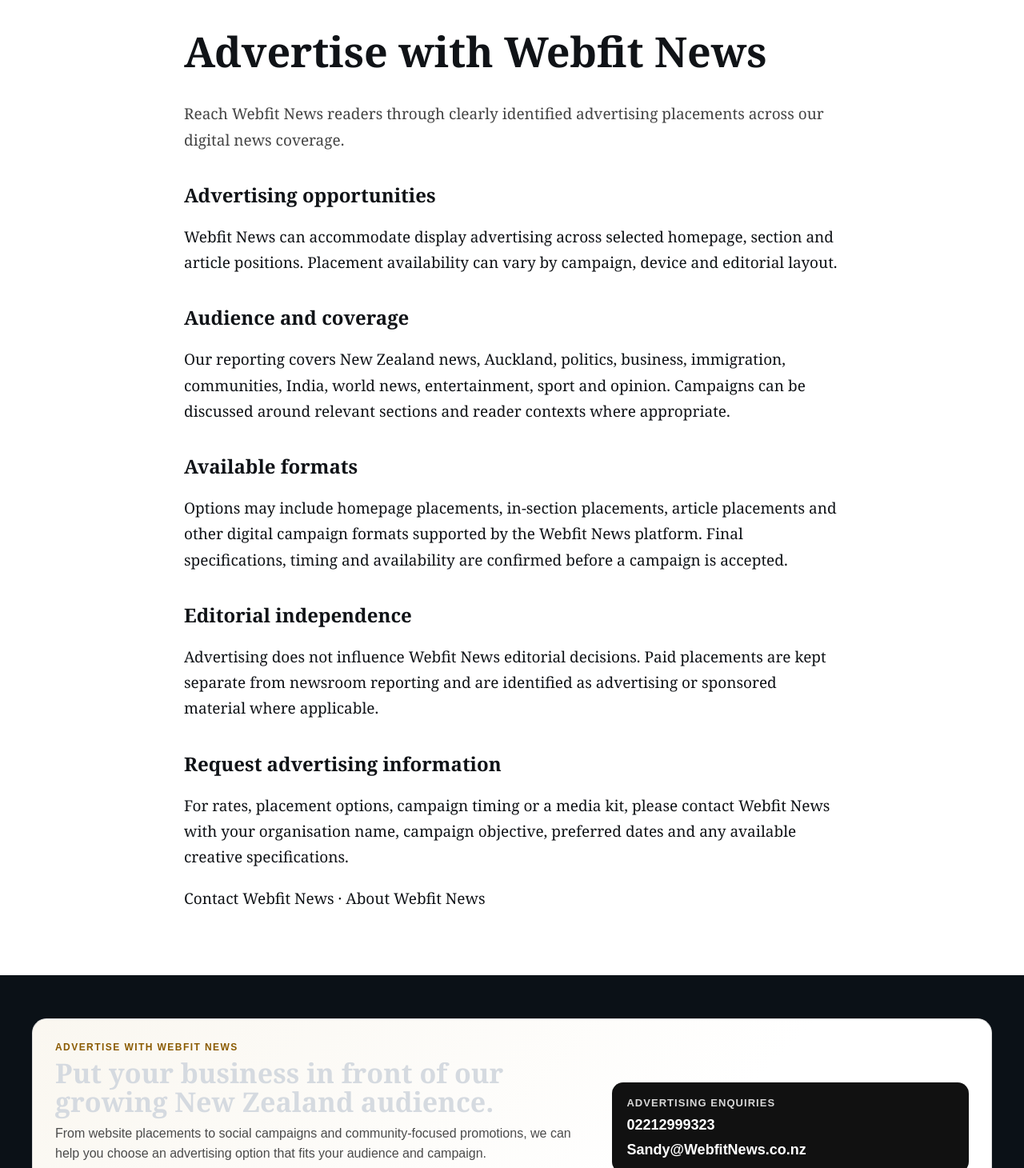
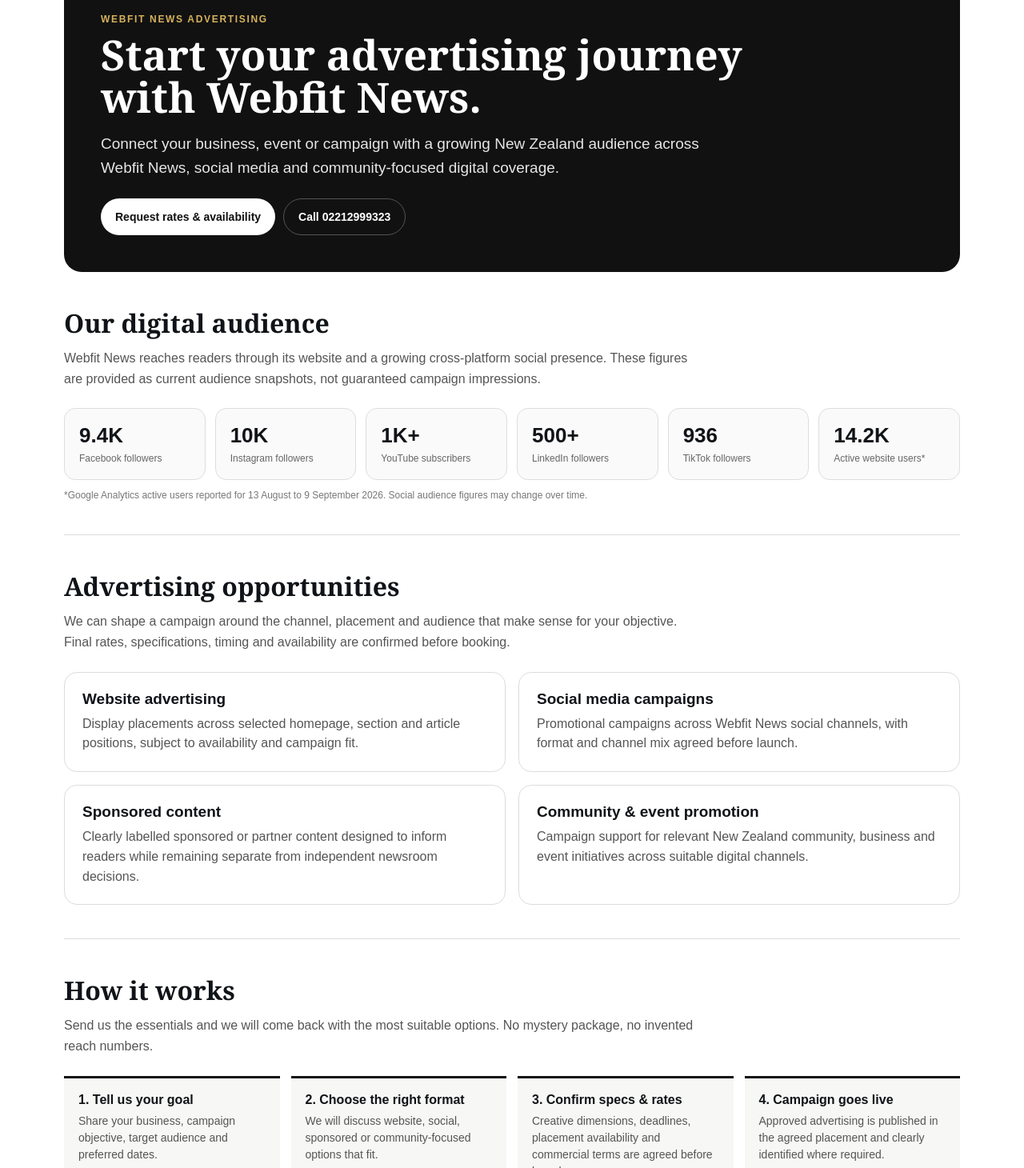
Before and after one commit to WebfitSolutionsLimitedDevelopment/webfit-news-platform, a Next.js app: page /advertise-media-kit in a window 1280 px wide. Shown: the part 330-1790 px from the top of the page at 80% size. Built offline with nearby package versions, Linux system fonts and the light colour scheme; no server answers; the database is empty.

Commit message:
Expand Webfit News advertising journey page

```diff
--- a/app/advertise-media-kit/page.tsx
+++ b/app/advertise-media-kit/page.tsx
@@ -1,36 +1,77 @@
-import Link from 'next/link';
 import { SiteHeader } from '@/components/SiteHeader';
 import { PublicFooter } from '@/components/PublicFooter';
+import styles from './AdvertisingMediaKit.module.css';
 
 export const metadata={
-  title:'Advertise with Webfit News',
-  description:'Advertising and media opportunities with Webfit News across New Zealand news, business, community and digital coverage.'
+  title:'Advertise with Webfit News | Advertising & Media Kit NZ',
+  description:'Advertise with Webfit News across website, social media and community-focused digital campaigns. Request rates, specifications and campaign availability.'
 };
+
+const audience=[
+  ['9.4K','Facebook followers'],
+  ['10K','Instagram followers'],
+  ['1K+','YouTube subscribers'],
+  ['500+','LinkedIn followers'],
+  ['936','TikTok followers'],
+  ['14.2K','Active website users*'],
+];
+
+const options=[
+  ['Website advertising','Display placements across selected homepage, section and article positions, subject to availability and campaign fit.'],
+  ['Social media campaigns','Promotional campaigns across Webfit News social channels, with format and channel mix agreed before launch.'],
+  ['Sponsored content','Clearly labelled sponsored or partner content designed to inform readers while remaining separate from independent newsroom decisions.'],
+  ['Community & event promotion','Campaign support for relevant New Zealand community, business and event initiatives across suitable digital channels.'],
+];
 
 export default function AdvertiseMediaKitPage(){
   return <>
     <SiteHeader/>
-    <main className="static-page">
-      <span className="article-kicker">Advertising</span>
-      <h1>Advertise with Webfit News</h1>
-      <p className="standfirst">Reach Webfit News readers through clearly identified advertising placements across our digital news coverage.</p>
+    <main className={styles.page}>
+      <section className={styles.hero}>
+        <p className={styles.kicker}>Webfit News Advertising</p>
+        <h1>Start your advertising journey with Webfit News.</h1>
+        <p className={styles.lead}>Connect your business, event or campaign with a growing New Zealand audience across Webfit News, social media and community-focused digital coverage.</p>
+        <div className={styles.heroActions}>
+          <a className={styles.primary} href="mailto:Sandy@WebfitNews.co.nz?subject=Advertising%20with%20Webfit%20News">Request rates & availability</a>
+          <a className={styles.secondary} href="tel:02212999323">Call 02212999323</a>
+        </div>
+      </section>
 
-      <h2>Advertising opportunities</h2>
-      <p>Webfit News can accommodate display advertising across selected homepage, section and article positions. Placement availability can vary by campaign, device and editorial layout.</p>
+      <section className={styles.section}>
+        <h2>Our digital audience</h2>
+        <p className={styles.intro}>Webfit News reaches readers through its website and a growing cross-platform social presence. These figures are provided as current audience snapshots, not guaranteed campaign impressions.</p>
+        <div className={styles.stats}>{audience.map(([value,label])=><div className={styles.stat} key={label}><strong>{value}</strong><span>{label}</span></div>)}</div>
+        <p className={styles.note}>*Google Analytics active users reported for 13 August to 9 September 2026. Social audience figures may change over time.</p>
+      </section>
 
-      <h2>Audience and coverage</h2>
-      <p>Our reporting covers New Zealand news, Auckland, politics, business, immigration, communities, India, world news, entertainment, sport and opinion. Campaigns can be discussed around relevant sections and reader contexts where appropriate.</p>
+      <section className={styles.section}>
+        <h2>Advertising opportunities</h2>
+        <p className={styles.intro}>We can shape a campaign around the channel, placement and audience that make sense for your objective. Final rates, specifications, timing and availability are confirmed before booking.</p>
+        <div className={styles.cards}>{options.map(([title,copy])=><article className={styles.card} key={title}><h3>{title}</h3><p>{copy}</p></article>)}</div>
+      </section>
 
-      <h2>Available formats</h2>
-      <p>Options may include homepage placements, in-section placements, article placements and other digital campaign formats supported by the Webfit News platform. Final specifications, timing and availability are confirmed before a campaign is accepted.</p>
+      <section className={styles.section}>
+        <h2>How it works</h2>
+        <p className={styles.intro}>Send us the essentials and we will come back with the most suitable options. No mystery package, no invented reach numbers.</p>
+        <div className={styles.steps}>
+          <div className={styles.step}><b>1. Tell us your goal</b><p>Share your business, campaign objective, target audience and preferred dates.</p></div>
+          <div className={styles.step}><b>2. Choose the right format</b><p>We will discuss website, social, sponsored or community-focused options that fit.</p></div>
+          <div className={styles.step}><b>3. Confirm specs & rates</b><p>Creative dimensions, deadlines, placement availability and commercial terms are agreed before launch.</p></div>
+          <div className={styles.step}><b>4. Campaign goes live</b><p>Approved advertising is published in the agreed placement and clearly identified where required.</p></div>
+        </div>
+      </section>
 
-      <h2>Editorial independence</h2>
-      <p>Advertising does not influence Webfit News editorial decisions. Paid placements are kept separate from newsroom reporting and are identified as advertising or sponsored material where applicable.</p>
+      <section className={styles.section}>
+        <h2>Coverage that matters locally</h2>
+        <p className={styles.intro}>Webfit News covers New Zealand news, Auckland, politics, business, immigration, communities, India, world news, entertainment and sport. Campaign placement can be discussed around relevant reader contexts where appropriate.</p>
+      </section>
 
-      <h2>Request advertising information</h2>
-      <p>For rates, placement options, campaign timing or a media kit, please <Link href="/contact">contact Webfit News</Link> with your organisation name, campaign objective, preferred dates and any available creative specifications.</p>
+      <section className={styles.contact}>
+        <div><h2>Ready to advertise?</h2><p>Contact Sandy for current rates, specifications, campaign deadlines and placement availability.</p></div>
+        <div className={styles.contactLinks}><a href="tel:02212999323">02212999323</a><a href="mailto:Sandy@WebfitNews.co.nz">Sandy@WebfitNews.co.nz</a></div>
+      </section>
 
-      <p><Link href="/contact">Contact Webfit News</Link> · <Link href="/about">About Webfit News</Link></p>
+      <p className={styles.fine}>Webfit News maintains editorial independence. Advertising does not determine newsroom coverage or editorial decisions. Sponsored or paid material is identified where applicable.</p>
     </main>
     <PublicFooter/>
   </>;
```
